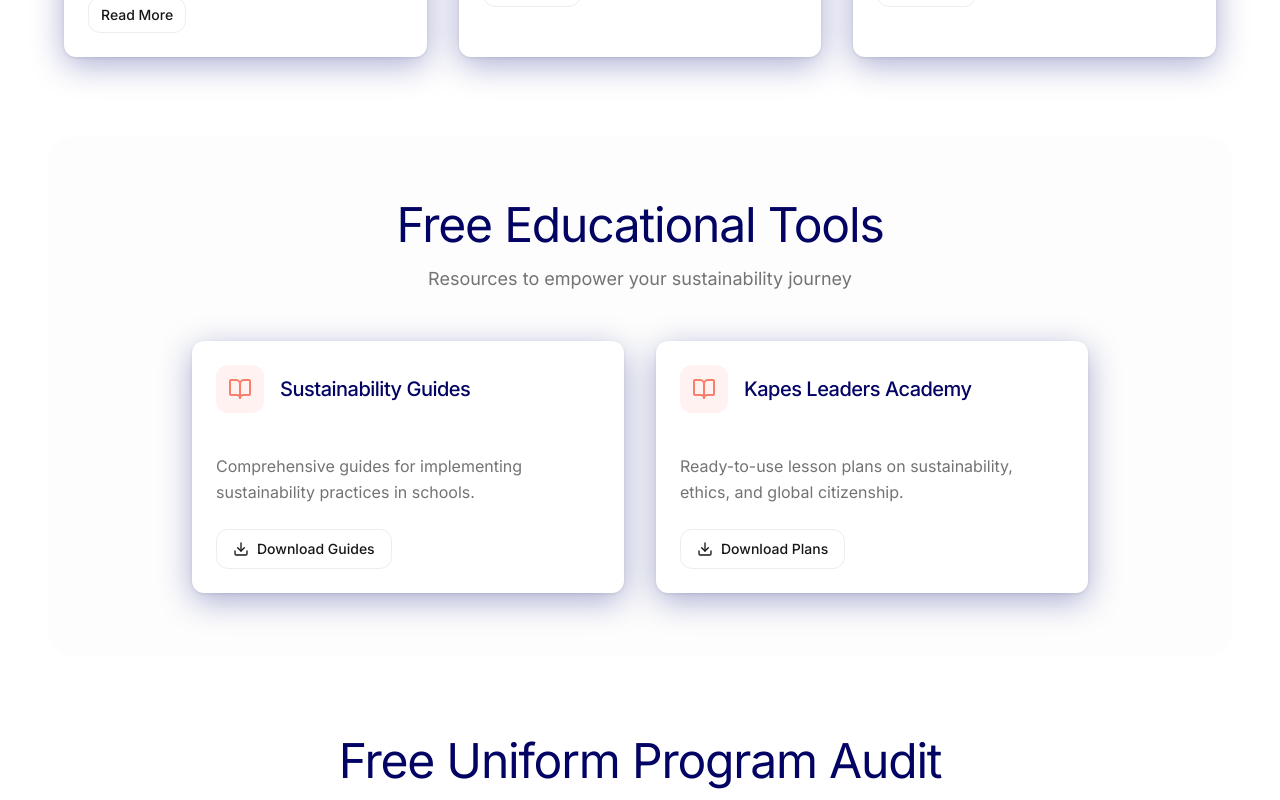
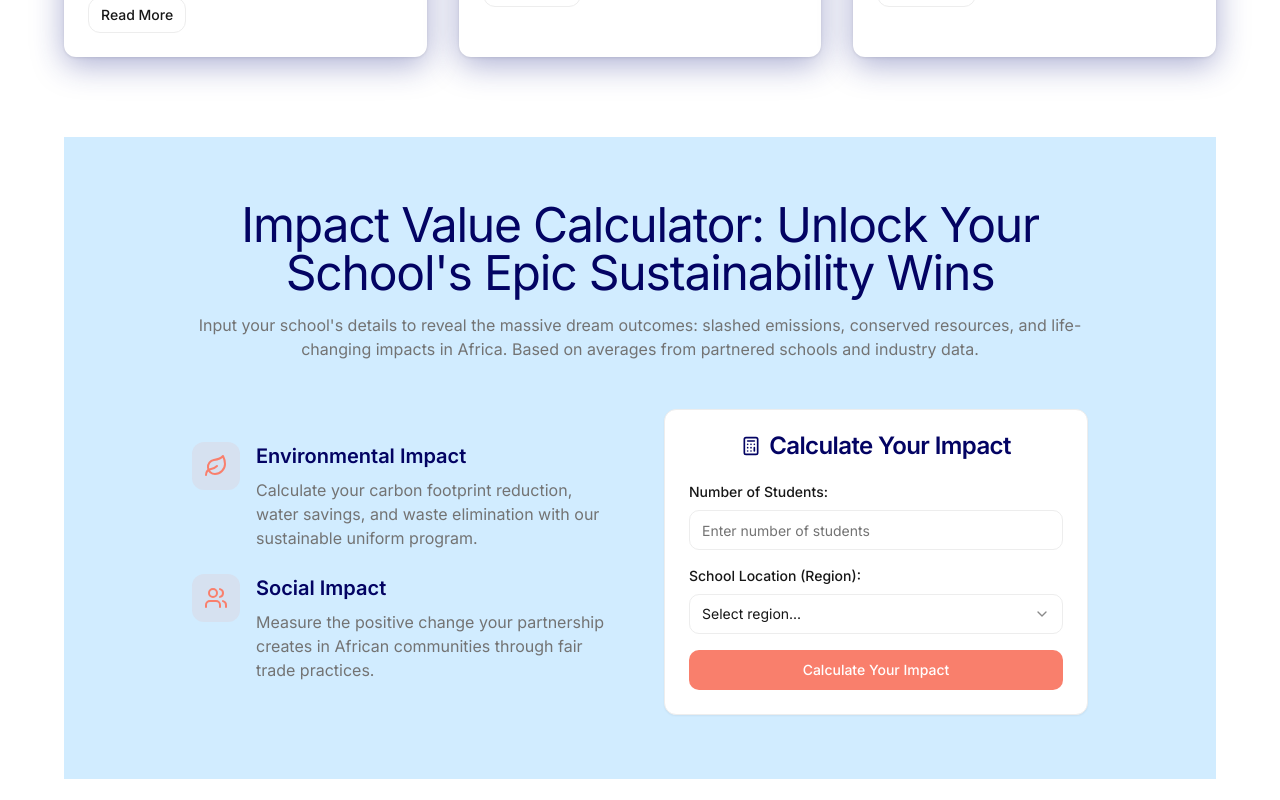
Before and after one commit to carbonharvester/kapes-uniform-craft, a React (Vite) app: page /resources in a window 1280 px wide. Shown: the part 1020-1820 px from the top of the page. Built offline with nearby package versions, Linux system fonts and the light colour scheme.

Commit message:
Include calculator on resources page
Include the calculator on the resources & tools page.

```diff
--- a/src/pages/Resources.tsx
+++ b/src/pages/Resources.tsx
@@ -2,6 +2,7 @@ import { Card, CardContent, CardHeader, CardTitle } from "@/components/ui/card";
 import { Button } from "@/components/ui/button";
 import { Badge } from "@/components/ui/badge";
 import { FAQAccordion } from "@/components/ui/faq-accordion";
+import { ValueCalculator } from "@/components/ValueCalculator";
 import { BookOpen, Download, Calculator } from "lucide-react";
 const Resources = () => {
   const blogPosts = [{
@@ -85,6 +86,9 @@ const Resources = () => {
                 </Card>)}
             </div>
           </section>
+
+          {/* Value Calculator */}
+          <ValueCalculator />
 
           {/* Educational Tools */}
           <section className="py-16 bg-muted/30 -mx-4 px-4 rounded-3xl">
```
